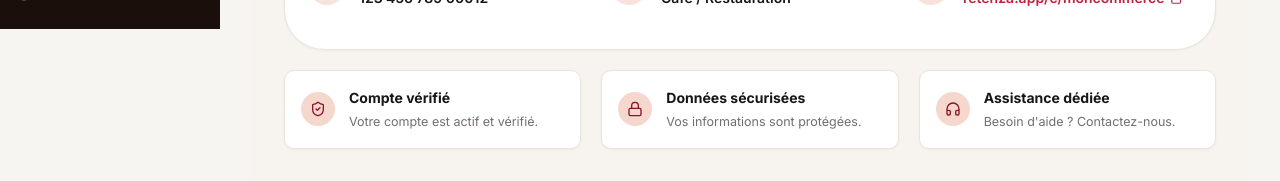
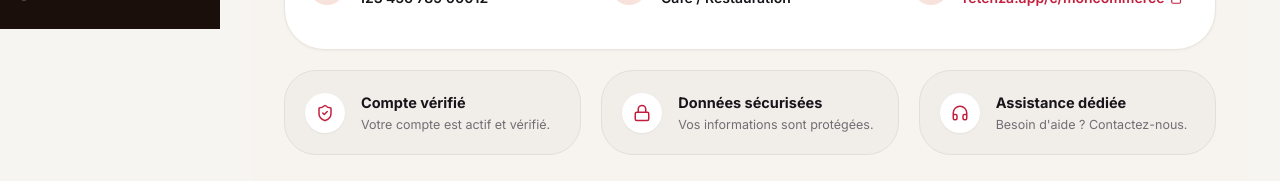
Before and after one commit to nour-garali/Retenza_complett, a Next.js app in the folder retenza_web/: page /merchant/profil in a window 1280 px wide. Shown: the part 771-952 px from the top of the page. Built offline with nearby package versions, Linux system fonts and the light colour scheme; no server answers.

Commit message:
style: update trust cards to v2 neutral grey design with red accent icons

```diff
--- a/retenza_web/src/app/merchant/profil/page.tsx
+++ b/retenza_web/src/app/merchant/profil/page.tsx
@@ -439,35 +439,35 @@ export default function MerchantProfilPage() {
         {/* ─── 4. BANDEAU DE CONFIANCE (3 CARDS) ─── */}
         <div className="grid grid-cols-1 md:grid-cols-3 gap-4 lg:gap-5">
           {/* Card 1: Compte vérifié */}
-          <div className="bg-white border border-[#E9E4DD] rounded-[10px] p-4 flex items-center gap-3.5 shadow-[0_1px_3px_rgba(0,0,0,0.04)]">
-            <div className="w-[34px] h-[34px] rounded-full bg-[#F5D7CD] flex items-center justify-center shrink-0">
-              <ShieldCheck className="w-4 h-4 text-[#8A1329]" strokeWidth={2} />
+          <div className="bg-[#F1EEEA] border border-[#E3DED6] rounded-xl p-5 flex items-center gap-4">
+            <div className="w-10 h-10 rounded-full bg-white shadow-[0_1px_2px_rgba(0,0,0,0.05)] flex items-center justify-center shrink-0">
+              <ShieldCheck className="w-[18px] h-[18px] text-[#C31F3C]" strokeWidth={2} />
             </div>
             <div className="min-w-0">
-              <h3 className="text-[14px] font-bold text-[#17151A]">Compte vérifié</h3>
-              <p className="text-[12.5px] font-normal text-[#736C72] mt-0.5">Votre compte est actif et vérifié.</p>
+              <h3 className="text-[14.5px] font-bold text-[#17151A]">Compte vérifié</h3>
+              <p className="text-[12.5px] text-[#736C72] mt-0.5 leading-[1.4]">Votre compte est actif et vérifié.</p>
             </div>
           </div>
 
           {/* Card 2: Données sécurisées */}
-          <div className="bg-white border border-[#E9E4DD] rounded-[10px] p-4 flex items-center gap-3.5 shadow-[0_1px_3px_rgba(0,0,0,0.04)]">
-            <div className="w-[34px] h-[34px] rounded-full bg-[#F5D7CD] flex items-center justify-center shrink-0">
-              <Lock className="w-4 h-4 text-[#8A1329]" strokeWidth={2} />
+          <div className="bg-[#F1EEEA] border border-[#E3DED6] rounded-xl p-5 flex items-center gap-4">
+            <div className="w-10 h-10 rounded-full bg-white shadow-[0_1px_2px_rgba(0,0,0,0.05)] flex items-center justify-center shrink-0">
+              <Lock className="w-[18px] h-[18px] text-[#C31F3C]" strokeWidth={2} />
             </div>
             <div className="min-w-0">
-              <h3 className="text-[14px] font-bold text-[#17151A]">Données sécurisées</h3>
-              <p className="text-[12.5px] font-normal text-[#736C72] mt-0.5">Vos informations sont protégées.</p>
+              <h3 className="text-[14.5px] font-bold text-[#17151A]">Données sécurisées</h3>
+              <p className="text-[12.5px] text-[#736C72] mt-0.5 leading-[1.4]">Vos informations sont protégées.</p>
             </div>
           </div>
 
           {/* Card 3: Assistance dédiée */}
-          <div className="bg-white border border-[#E9E4DD] rounded-[10px] p-4 flex items-center gap-3.5 shadow-[0_1px_3px_rgba(0,0,0,0.04)]">
-            <div className="w-[34px] h-[34px] rounded-full bg-[#F5D7CD] flex items-center justify-center shrink-0">
-              <Headphones className="w-4 h-4 text-[#8A1329]" strokeWidth={2} />
+          <div className="bg-[#F1EEEA] border border-[#E3DED6] rounded-xl p-5 flex items-center gap-4">
+            <div className="w-10 h-10 rounded-full bg-white shadow-[0_1px_2px_rgba(0,0,0,0.05)] flex items-center justify-center shrink-0">
+              <Headphones className="w-[18px] h-[18px] text-[#C31F3C]" strokeWidth={2} />
             </div>
             <div className="min-w-0">
-              <h3 className="text-[14px] font-bold text-[#17151A]">Assistance dédiée</h3>
-              <p className="text-[12.5px] font-normal text-[#736C72] mt-0.5">Besoin d&apos;aide ? Contactez-nous.</p>
+              <h3 className="text-[14.5px] font-bold text-[#17151A]">Assistance dédiée</h3>
+              <p className="text-[12.5px] text-[#736C72] mt-0.5 leading-[1.4]">Besoin d&apos;aide ? Contactez-nous.</p>
             </div>
           </div>
         </div>
```
